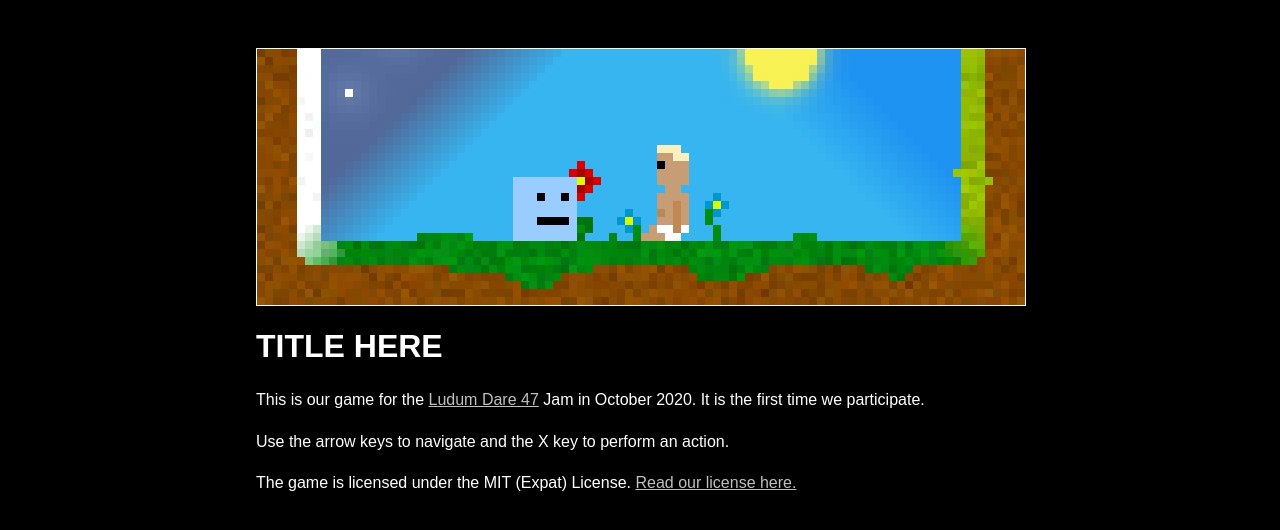
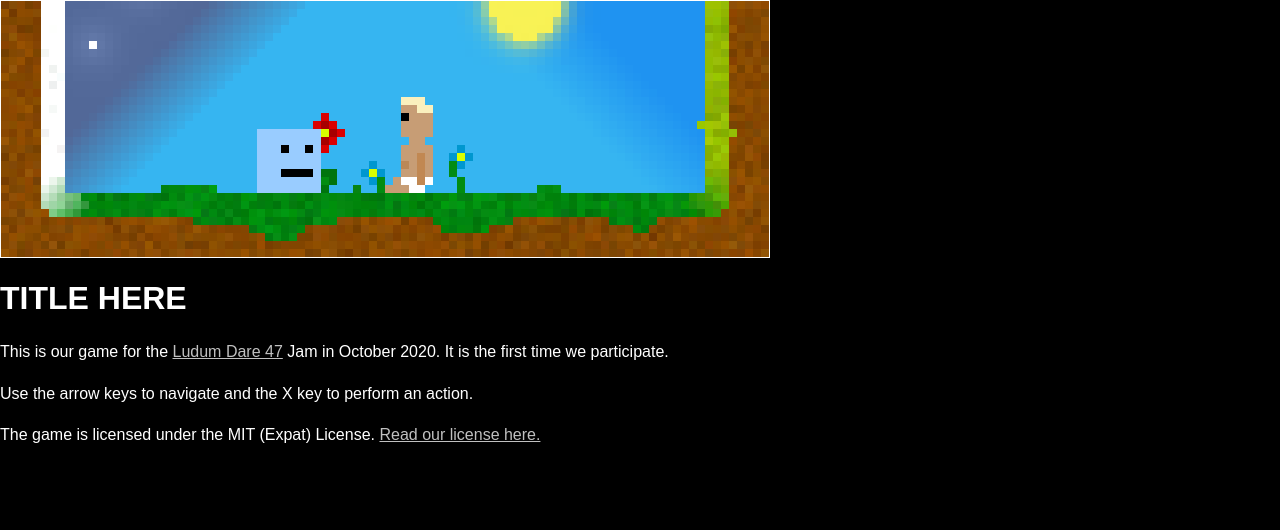
Before and after one commit to dranjohn/ldjam47, a plain HTML site: page index.html in a window 1280 px wide. Drawn offline with Linux system fonts and the light colour scheme.

Commit message:
Remove paddings/margins from the canvas

```diff
--- a/css/style.css
+++ b/css/style.css
@@ -5,8 +5,8 @@ body {
 	font-family: sans-serif;
 	line-height: 1.6;
 
-	margin: 1em auto;
-	padding: 1em;
+	margin: 0;
+	padding: 0;
 	width: 768px;
 }
 
@@ -22,5 +22,5 @@ a {
 	border: 1px solid white;
 
 	display: block;
-	margin: 1em auto;
+	margin: 0;
 }
```
Also changed, not shown: 1 other file.
